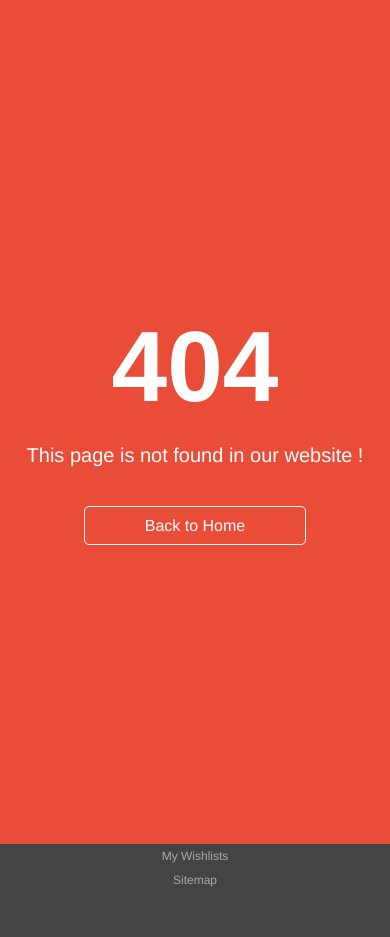
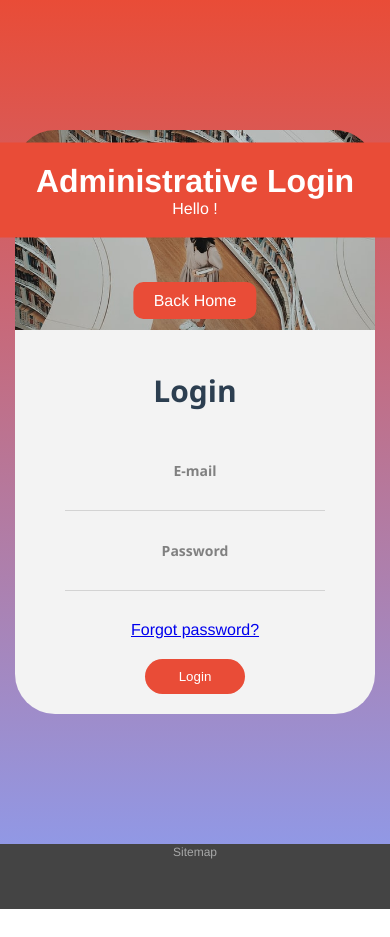
Before and after one commit to gk44739/ebook, a Vue app in the folder ebook/: page /Login in a window 390 px wide. After the commit the page ends 909 px from the top, so only its background shows below. Built offline with nearby package versions, Linux system fonts and the light colour scheme.

Commit message:
Login Authentication

```diff
--- a/ebook/src/App.vue
+++ b/ebook/src/App.vue
@@ -1,6 +1,6 @@
 <template>
   <div id="app">
-    <Header :image="image" :profile="profile" :loggedIn="loggedIn" />
+    <Header :image="image" :profile="profile" :loggedIn="loggedIn" @logout="logout"/>
     <router-view @logged="logged" />
     <Footer :footerImg="footerLogo"/>
   </div>
@@ -24,16 +24,24 @@ export default {
         image: logo,
         profile: profile,
         footerLogo:footerLogo,
-        loggedIn: false
+        loggedIn: "false",
       }
   },
   components: {
     Header,
     Footer
-  },methods:{
+  },
+  methods:{
     logged(value){
-      this.loggedIn = value;
+      window.localStorage.setItem('logedIn',value);
+      this.loggedIn=localStorage.getItem('logedIn',value);
+    },
+    logout(logout){
+      window.localStorage.setItem('logedIn',logout);
+      this.loggedIn=localStorage.getItem('logedIn');
     }
+  },created(){
+    this.loggedIn=localStorage.getItem("logedIn");
   }
 
 }
@@ -44,6 +52,9 @@ export default {
   margin: 0;
   padding: 0;
   box-sizing: border-box;
+}
+body{
+  overflow-x: hidden;
 }
 #app {
   font-family: Avenir, Helvetica, Arial, sans-serif;
--- a/ebook/src/components/Header.vue
+++ b/ebook/src/components/Header.vue
@@ -1,7 +1,12 @@
 <template>
-    <div>
-        <HeaderUpper :image="image" @active="active"/>
-        <Navigation :profile="profile" :loggedIn="loggedIn" :active="activeClass"/>
+    <div class="header">
+        <div class="hamburgerButton" :class="[this.activeClass ? 'active' : '']"  @click="openNavigationHandler()">
+            <span></span>
+            <span></span>
+            <span></span>
+        </div>
+        <HeaderUpper :image="image" />
+        <Navigation :profile="profile" :loggedIn="loggedIn" @logout="logout" :activeClass="activeClass" @closeNavHandler="closeNavHandler"/>
     </div>
 </template>
 
@@ -18,17 +23,63 @@ export default {
     props:{
         image: String,
         profile: String,
-        loggedIn: Boolean
+        loggedIn: String
     },
     data(){
         return{
-            activeClass:""
+            activeClass:false,
         }
     },
     methods:{
-        active(){
-            this.active="active";
+        openNavigationHandler(){
+            this.activeClass=!this.activeClass;
+        },
+        closeNavHandler(){
+           this.activeClass = !this.activeClass
+        },
+        logout(logout){
+            this.$emit('logout',logout);
         }
+    },
+}
+</script>
+<style scoped>
+    .header{
+        position: relative;
+    }
+    .header .hamburgerButton.active span:nth-child(1){
+        transform: rotate(45deg);
+        margin-bottom: -10px;
+    }
+    .header .hamburgerButton.active span:nth-child(2){
+        visibility: hidden;
+        opacity: 0;
+        height: 0px;
+    }
+    .header .hamburgerButton.active span:nth-child(3){
+        transform: rotate(-45deg);
+    }
+    .header .hamburgerButton span{
+        display: block;
+        width: 35px;
+        height: 5px;
+        background: #000;
+        margin: 5px 0;
+        border-radius:20px;
+        transition: .3s linear;
+    }
+    .header .hamburgerButton{
+        display: none;
+        cursor: pointer;
+        position: absolute;
+        top: 50px;
+        right: 0;
+        transform: translate(-50%,-50%);
+        z-index: 1;
+    }
+    @media only screen and (max-width: 767px){
+    .header .hamburgerButton{
+        display: block;
     }
 }
-</script>
+</style>
--- a/ebook/src/components/HeaderUpper.vue
+++ b/ebook/src/components/HeaderUpper.vue
@@ -11,7 +11,7 @@
                     <div class="search">
                         <div class="all">
                             <div class="search-input">
-                                <input  type="text" placeholder="Search for your book" id="searchBook">
+                                <input  type="text" placeholder="Search Books" id="searchBook">
                             </div>
                             <div class="search-icon">
                                 <svg version="1.1" id="Capa_1" xmlns="http://www.w3.org/2000/svg" xmlns:xlink="http://www.w3.org/1999/xlink" x="0px" y="0px"
@@ -30,11 +30,7 @@
                             </div>
                         </div>
                     </div>
-                    <div class="hamburgerButton" @click="openNav()">
-                        <span></span>
-                        <span></span>
-                        <span></span>
-                    </div>
+
                 </div>
             </div>
         </div>
@@ -45,17 +41,8 @@
 export default {
   name: 'HeaderUpper',
   props:{
-      image: String
-  },
-  methods:{
-      openNav(){
-        if(document.querySelector(".header").classList.contains("active")){
-            document.querySelector(".header").classList.remove("active");
-        }else{
-            document.querySelector(".header").classList.add("active");
-
-        }
-      }
+    image: String,
+    activeClass:Boolean
   },
 
 }
@@ -67,6 +54,7 @@ export default {
     flex-direction: row;
     justify-content: space-between;
     flex-wrap: wrap;
+    position: relative;
 }
 
 .logo {
@@ -113,6 +101,7 @@ export default {
     display: flex;
     flex-direction: column;
     justify-content: center;
+    width: 100%;
 }
 
 .search-input {
@@ -144,18 +133,7 @@ export default {
     cursor: pointer;
     transition: .2s ease-in-out;
 }
-.hamburgerButton span{
-    display: block;
-    width: 20px;
-    height: 3px;
-    background: #000;
-    margin: 5px 0;
-    border-radius: 3px;
-}
-.hamburgerButton{
-    display: none;
-    cursor: pointer;
-}
+
 .categories-content{
     display: flex;
     flex-direction: column;
@@ -169,7 +147,12 @@ export default {
 }
 @media only screen and (max-width: 767px){
     .logo{
-        width: 100%;
+        width: 50%;
+        padding: 20px 0;
+        text-align: left;
+    }
+    .logo img{
+        max-width: 180px;
     }
     .cart{
         width: 100%;
--- a/ebook/src/components/Navigation.vue
+++ b/ebook/src/components/Navigation.vue
@@ -1,21 +1,21 @@
 <template>
-    <div class="header-size">
+    <div class="header-size" :class="[activeClass ? 'active' : '']">
         <div class="main">
-            <div class="header ">
+            <div class="header" >
                 <div class="header-list">
                     <ul style="padding: 15px 0px 15px 0px;">
-                        <li><router-link to="/Home" exact>HOME</router-link></li>
-                        <li><router-link to="/About" exact>ABOUT US</router-link></li>
-                        <li><router-link to="/Contact" exact>CONTACT</router-link></li>
-                        <li><router-link to="/AllBooks" exact>BOOKS</router-link></li>
-                        <li v-if="loggedIn"><router-link to="/libriAdmin" exact>LIBRI ADMIN</router-link></li>
-                        <li v-if="loggedIn"><router-link to="/AboutAdmin" exact>ABOUT ADMIN</router-link></li>
+                        <li @click="closeNavHandler()"><router-link to="/" exact>HOME</router-link></li>
+                        <li @click="closeNavHandler()"><router-link to="/About" exact>ABOUT US</router-link></li>
+                        <li @click="closeNavHandler()"><router-link to="/Contact" exact>CONTACT</router-link></li>
+                        <li @click="closeNavHandler()"><router-link to="/AllBooks" exact>BOOKS</router-link></li>
+                        <li v-if="loggedIn === 'true'" @click="closeNavHandler()"><router-link to="/libriAdmin" exact>LIBRI ADMIN</router-link></li>
+                        <li v-if="loggedIn === 'true'" @click="closeNavHandler()"><router-link to="/AboutAdmin" exact>ABOUT ADMIN</router-link></li>
                     </ul>
                 </div>
 
                 <div class="header-phone-div">
                     <div class="header-phone-div-content">
-                        <button v-if="loggedIn" @click="logout()">
+                        <button v-if="loggedIn === 'true'" @click="logout()" >
                             <!-- <img :src="profile" style="width:40px; height:40px;" alt=""> -->
                             Logout
                             <svg version="1.1" id="Capa_1" xmlns="http://www.w3.org/2000/svg" xmlns:xlink="http://www.w3.org/1999/xlink" x="0px" y="0px"
@@ -110,12 +110,14 @@ export default {
     name:"Navigation",
     props:{
         profile: String,
-        loggedIn: Boolean,
-        active: String
-    },methods:{
+        loggedIn: String,
+        activeClass:Boolean
+    },
+    methods:{
         logout(){
             app.auth().signOut().then(() => {
-                this.loggedIn = false;
+                this.$emit('logout',"false");
+                this.$router.replace({path:'/Login'});
                 this.$router.replace({path:'/'});
             })
             .catch(error => {
@@ -123,16 +125,19 @@ export default {
             });
         },
         login(){
-            this.$router.replace({path:'/'});
+            this.$router.replace({path:'/Login'});
+        },
+        closeNavHandler(){
+            this.$emit('closeNavHandler')
         }
+    },created(){
+        console.log(this.loggedIn)
     }
 }
 </script>
 
 <style scoped>
-.router-link-exact-active{
-    color: #e94c37;
-}
+
 
 .header-size {
     background-color: #444444;
@@ -164,13 +169,14 @@ export default {
     font-size: 14px;
     padding: 0 20px;
 }
-
-.header-list ul li  a{
-    color: white;
+.header-list ul li a{
     text-decoration: none;
+    color: #ffffff;
 }
-
-.header-list ul li:hover {
+.router-link-exact-active.router-link-active{
+    color: #e94c37;
+}
+.header-list ul li a:hover {
     color: #e94c37;
 }
 
@@ -231,26 +237,37 @@ export default {
 }
 @media only screen and (max-width: 767px){
     .header{
+        flex-direction: column;
+    }
+    .header-size{
         width: 100%;
+        display: flex;
         flex-direction: column;
         justify-content: center;
+        align-items: center;
         margin: 0;
         height: 0px;
+        opacity: 0;
         visibility: hidden;
         transition: .3s linear;
     }
-    .header.active{
+    .header-size.active{
+        opacity: 1;
         visibility: visible;
-        height:calc(100vh - 228px);
+        height:calc(100vh - 200px);
         padding: 20px;
     }
     .header-list{
         width: 100%;
     }
     .header-list ul{
+        width: 100%;
         flex-direction: column;
+        justify-content: center;
     }
     .header-list ul li{
+        width: 100%;
+        flex-direction: column;
         padding: 20px 0;
         font-size: 20px;
     }
--- a/ebook/src/pages/Login.vue
+++ b/ebook/src/pages/Login.vue
@@ -1,10 +1,19 @@
 <template>
   <div class="backgroundNgjyra">
     <div class="main">
+      <div class="loginForm">
         <div class="login-img-div">
+          <div class="backToHome">
+            <router-link to="/" exact>Back Home</router-link>
+          </div>
+          <div class="loginDescription">
+            <h1>Administrative Login</h1>
+            <p>Hello !</p>
+          </div>
           <img src="../assets/loginpic.png" alt="" />
         </div>
         <div class="content">
+          <div class="loginError" :class="[active ? 'active' : '']"><p>{{errormessage}}</p></div>
           <div class="login-content" id="login">
             <p>Login</p>
             <form @submit.prevent>
@@ -27,6 +36,7 @@
         </div>
       </div>
     </div>
+  </div>
 </template>
 <script>
 import {app} from "../../firebase";
@@ -35,16 +45,23 @@ export default {
     data(){
         return{
             email:"",
-            password:""
+            password:"",
+            errormessage:"",
+            active:false
         }
     },
     methods:{
         login(){
             app.auth().signInWithEmailAndPassword(this.email, this.password).then(() => {
-                this.$emit("logged",true);
-                this.$router.replace({path:'/Home'});
+                this.$emit("logged","true");
+
+                this.$router.replace({path:'/'});
             }).catch(error => {
-                alert(error.message);
+              this.errormessage=error.message;
+              this.active=true;
+              setTimeout(()=>{
+                this.active=false;
+              },5000)
             });
 
         }
@@ -53,75 +70,97 @@ export default {
 </script>
 
 <style scoped>
+.backgroundNgjyra {
+  position: fixed;
+  top: 0;
+  left: 0;
+  width: 100%;
+  height: 100vh;
+  background: linear-gradient(#e94c37, #9198e5);
+  z-index: 9999;
+  display: flex;
+  align-items: center;
+}
 .main {
-  width: 50%;
-  height: auto;
-  position: absolute;
-  top: 50%;
-  left: 50%;
-  transform: translate(-50%, -50%);
+  width: 100%;
+  padding: 0 15px;
+}
+.loginForm{
   display: flex;
   flex-direction: row;
+  justify-content: center;
+  align-items: center;
+  height: 750px;
 }
-
 .login-img-div {
+  position: relative;
   width: 50%;
-  position: relative;
-}
-.signUpButton:nth-of-type(2) {
-  display: none;
-}
-.signUpButton {
-  position: absolute;
-  top: 80%;
-  left: 55%;
-  transform: translate(-50%, -50%);
-}
-.signUpButton button {
-  padding: 11px 30px;
-  border: none;
-  background-color: #e94c37;
-  outline: none;
-  color: white;
-  cursor: pointer;
-  border-radius: 50px;
+  height: 100%;
 }
 
 .login-img-div img {
   width: 100%;
   height: 100%;
+  object-fit: cover;
   border-top-left-radius: 40px;
   border-bottom-left-radius: 40px;
 }
 
 .content {
   width: 50%;
+  height: 100%;
   background-color: #f3f3f3;
   border-top-right-radius: 40px;
   border-bottom-right-radius: 40px;
   text-align: left;
+  display: flex;
+  flex-direction: column;
+  justify-content: center;
+  align-items: center;
+  padding: 0 15px;
 }
-
+.content .loginError{
+  visibility: hidden;
+  text-align: center;
+  opacity: 0;
+  background: #e94c37;
+  color: #ffffff;
+  border-radius: 20px;
+  transition: .3s ease-in-out;
+}
+.content .loginError p{
+  padding: 20px 40px;
+}
+.content .loginError.active{
+  visibility: visible;
+  opacity: 1;
+}
+.backToHome{
+  position: absolute;
+  bottom: 20px;
+  right: 50%;
+  transform: translateX(50%);
+}
+.backToHome a{
+  color: #ffffff;
+  background: #e94c37;
+  border: none;
+  padding: 10px 20px;
+  border-radius: 10px;
+  text-decoration: none;
+}
+.loginDescription{
+  position: absolute;
+  top: 30%;
+  left: 50%;
+  transform: translate(-50%,-50%);
+  width: 500px;
+  padding: 20px 10px;
+  background-color: #e94c37;
+  color: #ffffff;
+}
 .login-content {
-  width: 50%;
-  position: absolute;
-  top: 50%;
-  transform: translateY(-50%);
-  margin-left: 20px;
-}
-.regist-content {
-  margin-left: 20px;
-  margin-top: 30px;
-}
-
-.regist-content p {
-  font-size: 30px;
-  font-weight: bold;
-  font-family: "Segoe UI";
-  padding-bottom: 20px;
-}
-#signup {
-  display: none;
+  width: 100%;
 }
 
 .login-content p {
@@ -147,7 +186,7 @@ export default {
   border: none;
   outline: none;
   border-bottom: 1.5px solid lightgray;
-  width: 80%;
+  width: 100%;
   padding: 5px 0;
   font-size: 17px;
 }
@@ -157,7 +196,6 @@ export default {
 }
 
 .butonat-div {
-  width: 80%;
   display: flex;
   flex-direction: row;
   justify-content: center;
@@ -174,28 +212,28 @@ export default {
   cursor: pointer;
   border-radius: 50px;
 }
-* {
-  margin: 0;
-  padding: 0;
+@media only screen and (max-width: 767px){
+  .loginForm{
+    flex-direction: column;
+    height: auto;
   }
-.backgroundNgjyra {
-  position: fixed;
-  top: 0;
-  left: 0;
+  .login-img-div{
     width: 100%;
-  height: 100vh;
-  background: linear-gradient(#e94c37, #9198e5);
+    height: 200px;
+  }
+  .login-img-div img{
+    border-top-left-radius: 40px;
+    border-top-right-radius: 40px;
+    border-bottom-left-radius:unset;
   }
 
-.changePasswordDiv {
-  position: absolute;
-  left: 50%;
-  top: 50%;
-  transform: translate(-50%, -50%);
-  width: 50%;
-  padding: 100px 0;
-  padding-left: 100px;
-  border-radius: 50px;
-  background-color: white;
+  .content{
+    width: 100%;
+    padding: 0 50px;
+    text-align: center;
+    border-top-right-radius: unset;
+    border-bottom-right-radius: 40px;
+    border-bottom-left-radius: 40px;
+  }
 }
 </style>
--- a/ebook/src/pages/NotFound.vue
+++ b/ebook/src/pages/NotFound.vue
@@ -7,7 +7,7 @@
             <p>This page is not found in our website !</p>
         </div>
         <div class="pageNotFoundButtons">
-            <router-link to="/Home">Back to Home</router-link>
+            <router-link to="/">Back to Home</router-link>
         </div>
     </div>
 </template>
@@ -34,6 +34,7 @@ export default {
         height: 100vh;
         background: #e94c37;
         color: #ffff;
+        z-index: 9999;
     }
     .pageNotFound .pageNotFoundHeading{
         margin-bottom: 20px;
--- a/ebook/src/routers/routes.js
+++ b/ebook/src/routers/routes.js
@@ -8,8 +8,8 @@ import AboutAdmin from "../pages/AboutAdmin";
 import AllBooks from "../pages/AllBooks";
 
 export const routes=[
-    {path:"/",component:Login},
-    {path:"/Home",component:Home},
+    {path:"/",component:Home},
+    {path:"/Login",component:Login},
     {path:"/About",component:About},
     {path:"/Contact",component:Contact},
     {path:"*",component:NotFound},
```
Also changed, not shown: ebook/src/pages/Contact.vue (+5 -3 lines). Lines whose indentation alone changed are shown as unchanged.
